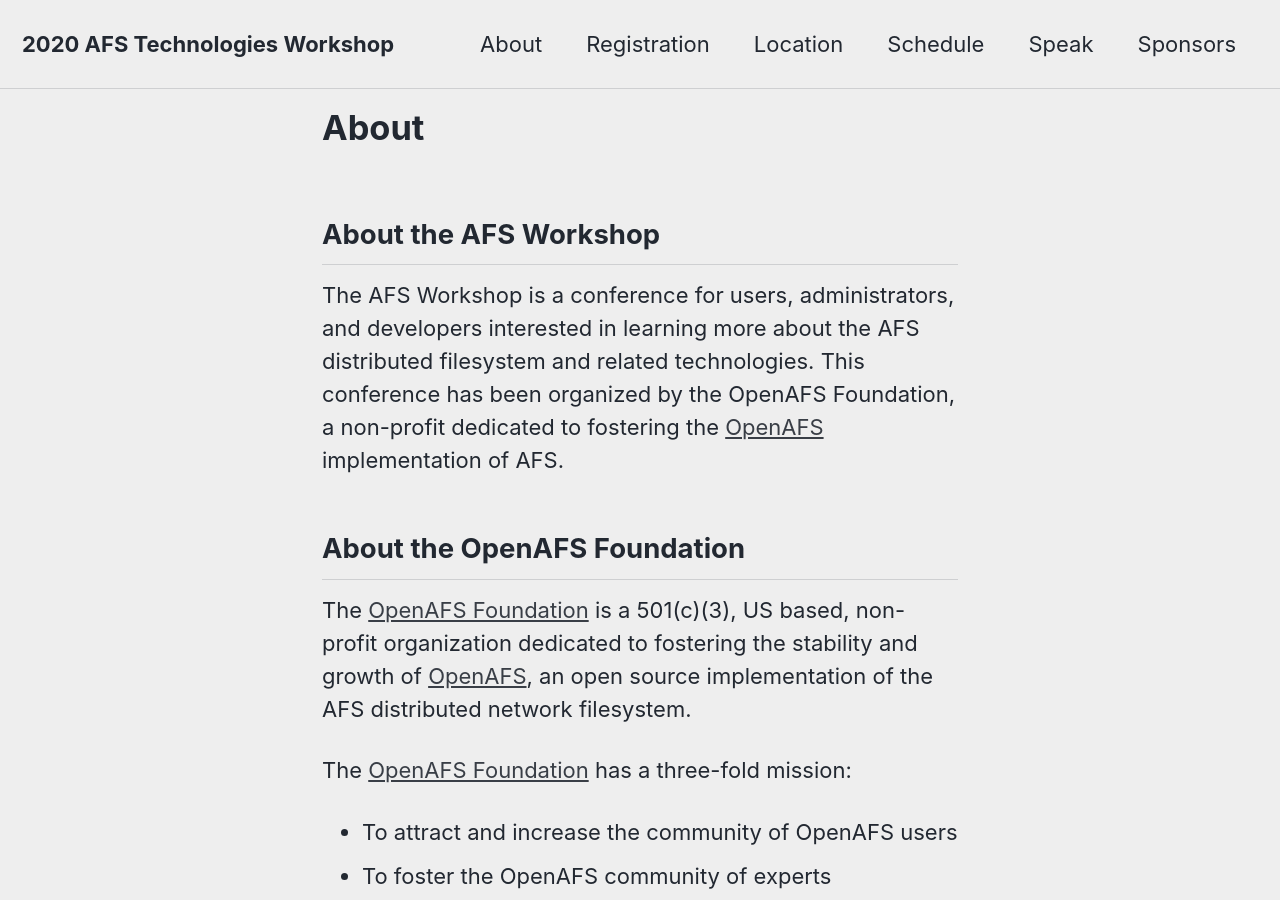
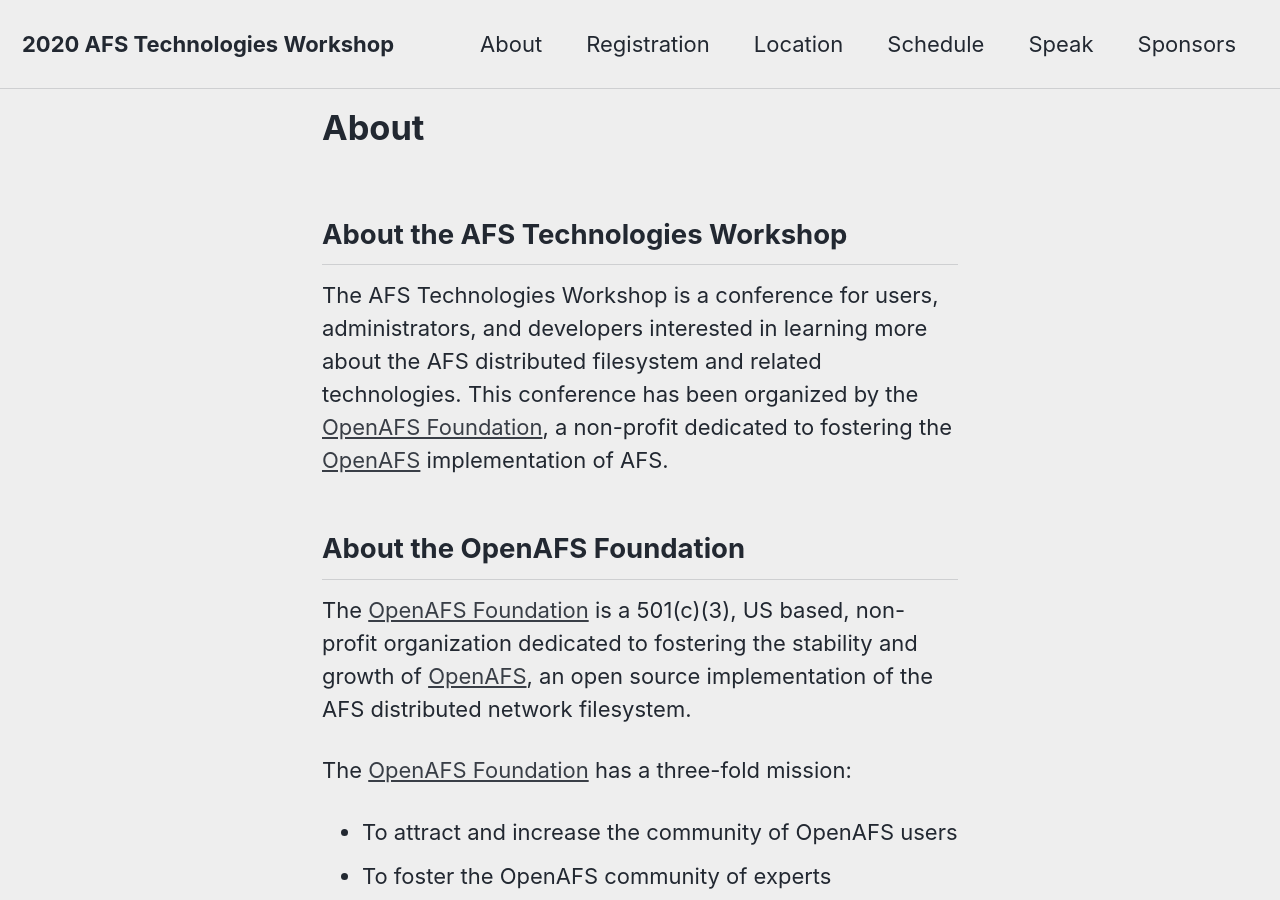
Before and after one commit to openafsfoundation/openafs-workshop.org, a Jekyll site: the page built from _pages/about.md, in a window 1280 px wide and 900 px high. Built offline with Jekyll 4.4.1, drawn with Linux system fonts in a browser that asks for light colours; cached includes are drawn as plain includes; nearby versions of some CDN libraries.

Commit message:
Fix links to foundation and openafs.org on the about page
Use https with the full server and domain name.

```diff
--- a/_pages/about.md
+++ b/_pages/about.md
@@ -4,12 +4,13 @@
 title: "About"
 ---
 
-## About the AFS Workshop
+## About the AFS Technologies Workshop
 
-The AFS Workshop is a conference for users, administrators, and developers
-interested in learning more about the AFS distributed filesystem and related
-technologies.  This conference has been organized by the OpenAFS Foundation, a
-non-profit dedicated to fostering the [OpenAFS][1] implementation of AFS.
+The AFS Technologies Workshop is a conference for users, administrators, and
+developers interested in learning more about the AFS distributed filesystem and
+related technologies.  This conference has been organized by the [OpenAFS
+Foundation][2], a non-profit dedicated to fostering the [OpenAFS][1] implementation
+of AFS.
 
 ## About the OpenAFS Foundation
 
```
Also changed, not shown: other parts of _pages/about.md (+2 -2 lines).
